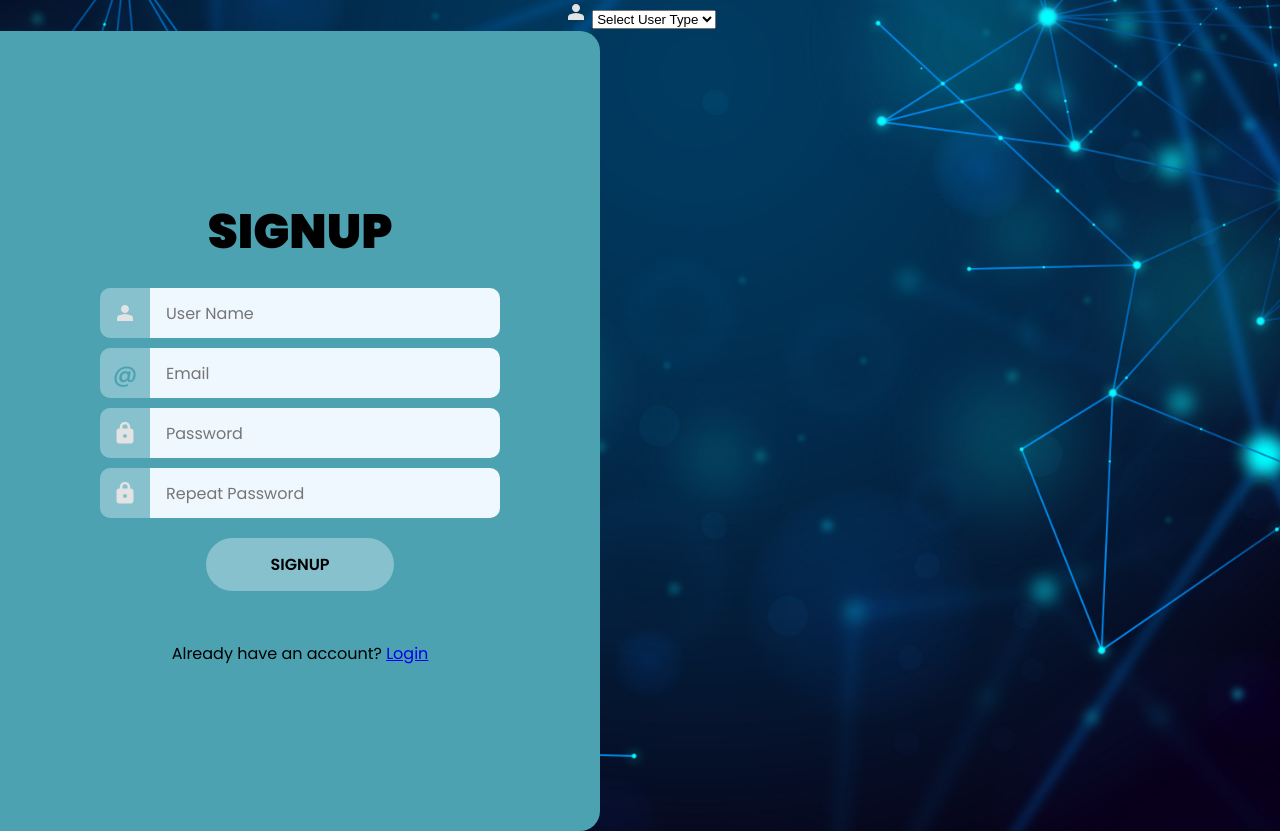
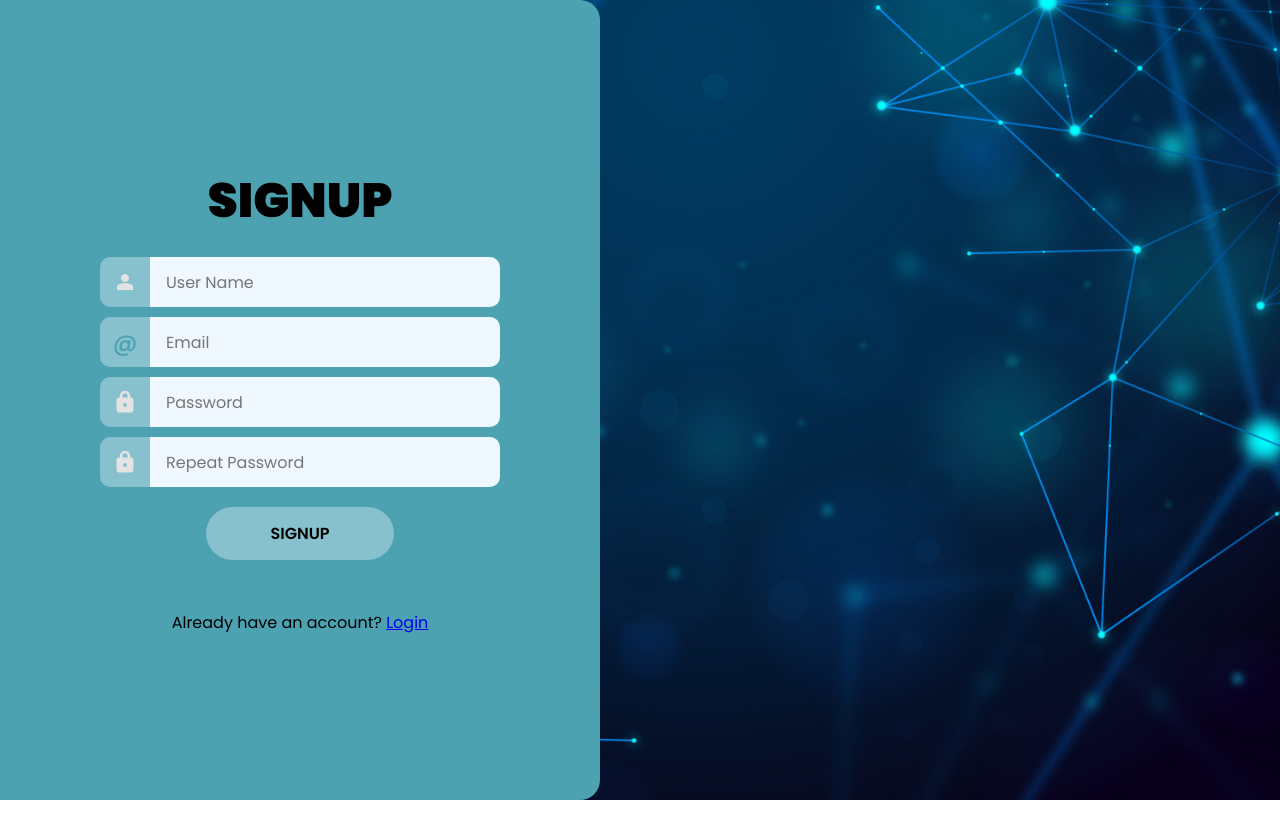
Before and after one commit to adt2936/Project-Group-Making-protal, a plain HTML site: page Frontend/signup.html in a window 1280 px wide. After the commit the page ends 800 px from the top, so only its background shows below. Drawn offline with Linux system fonts and the light colour scheme.

Commit message:
Update signup.html

```diff
--- a/Frontend/signup.html
+++ b/Frontend/signup.html
@@ -8,20 +8,6 @@
     <script type="text/javascript" src="validation.js" defer></script>
 </head>
 <body>
-
-<div>
-    <label for="userType">
-      <svg xmlns="http://www.w3.org/2000/svg" height="24" viewBox="0 -960 960 960" width="24px" fill="#e3e3e3"><path d="M480-480q-66 0-113-47t-47-113q0-66 47-113t113-47q66 0 113 47t47 113q0 66-47 113t-113 47ZM160-160v-112q0-34 17.5-62.5T224-378q62-31 126-46.5T480-440q66 0 130 15.5T736-378q29 15 46.5 43.5T800-272v112H160Z"/></svg>
-    </label>
-    <select name="userType" id="userType-input" required>
-      <option value="">Select User Type</option>
-      <option value="student">Student</option>
-      <option value="organizer">Organizer</option>
-      <option value="mentor">Mentor</option>
-    </select>
-  </div>
-
-
     <div class="wrapper">
         <h1>Signup</h1>
         <p id="error-message"></p>
```
